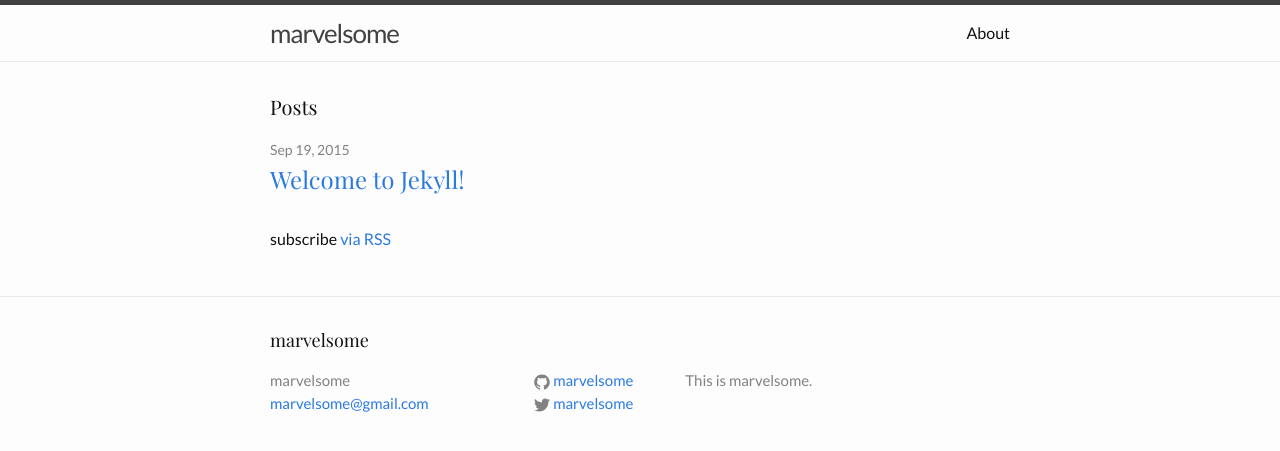
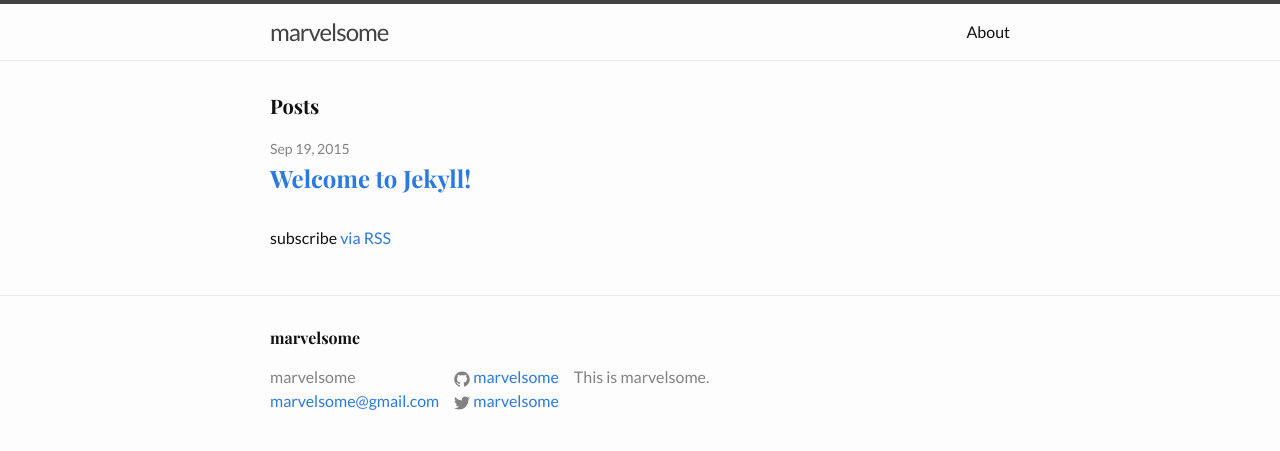
Before and after one commit to marvelsome/marvelsome.github.io, a Jekyll site: the page built from index.html, in a window 1280 px wide. Shown: the top 451 px of the page. Built offline with Jekyll 4.4.1, drawn with Linux system fonts in a browser that asks for light colours; some web fonts are replaced.

Commit message:
Converting px measurements to use variables

```diff
--- a/_sass/_base.scss
+++ b/_sass/_base.scss
@@ -81,7 +81,7 @@
  */
 h1, h2, h3, h4, h5, h6 {
     font-family: $header-font-family;
-    font-weight: $base-font-weight;
+    font-weight: $font-weight-bold;
 }
 
 
@@ -110,10 +110,10 @@
  */
 blockquote {
     color: $grey-color;
-    border-left: 4px solid $grey-color-light;
-    padding-left: $spacing-unit / 2;
-    font-size: 18px;
-    letter-spacing: -1px;
+    border-left: $base-font-size/4 solid $grey-color-light;
+    padding-left: $spacing-unit/2;
+    font-size: $base-font-size;
+    letter-spacing: 0;
     font-style: italic;
 
     > :last-child {
@@ -128,18 +128,18 @@
  */
 pre,
 code {
-    font-size: 15px;
+    font-size: $base-font-size*.9;
     border: 1px solid $grey-color-light;
-    border-radius: 3px;
+    border-radius: $base-font-size/4;
     background-color: #eef;
 }
 
 code {
-    padding: 1px 5px;
+    padding: 1px $base-font-size/4;
 }
 
 pre {
-    padding: 8px 12px;
+    padding: $base-font-size/2 $base-font-size*.75;
     overflow-x: scroll;
 
     > code {
@@ -194,8 +194,8 @@
 
     > svg {
         display: inline-block;
-        width: 16px;
-        height: 16px;
+        width: $base-font-size;
+        height: $base-font-size;
         vertical-align: middle;
 
         path {
--- a/_sass/_layout.scss
+++ b/_sass/_layout.scss
@@ -2,17 +2,17 @@
  * Site header
  */
 .site-header {
-    border-top: 5px solid $grey-color-dark;
+    border-top: $base-font-size/4 solid $grey-color-dark;
     border-bottom: 1px solid $grey-color-light;
-    min-height: 56px;
+    min-height: $base-font-size*3.5;
 
     // Positioning context for the mobile navigation icon
     position: relative;
 }
 
 .site-title {
-    font-size: 26px;
-    line-height: 56px;
+    font-size: $base-font-size*1.5;
+    line-height: $base-font-size*3.5;
     letter-spacing: -1px;
     margin-bottom: 0;
     float: left;
@@ -25,7 +25,7 @@
 
 .site-nav {
     float: right;
-    line-height: 56px;
+    line-height: $base-font-size*3.5;
 
     .menu-icon {
         display: none;
@@ -37,31 +37,31 @@
 
         // Gaps between nav items, but not on the first one
         &:not(:first-child) {
-            margin-left: 20px;
+            margin-left: $base-font-size*1.25;
         }
     }
 
     @include media-query($on-palm) {
         position: absolute;
-        top: 9px;
-        right: 30px;
+        top: $base-font-size/2;
+        right: $base-font-size*1.5;
         background-color: $background-color;
         border: 1px solid $grey-color-light;
-        border-radius: 5px;
+        border-radius: $base-font-size/4;
         text-align: right;
 
         .menu-icon {
             display: block;
             float: right;
-            width: 36px;
-            height: 26px;
+            width: $base-font-size*2.5;
+            height: $base-font-size*1.5;
             line-height: 0;
-            padding-top: 10px;
+            padding-top: $base-font-size/2;
             text-align: center;
 
             > svg {
-                width: 18px;
-                height: 15px;
+                width: $base-font-size;
+                height: $base-font-size;
 
                 path {
                     fill: $grey-color-dark;
@@ -76,12 +76,12 @@
 
         &:hover .trigger {
             display: block;
-            padding-bottom: 5px;
+            padding-bottom: $base-font-size/4;
         }
 
         .page-link {
             display: block;
-            padding: 5px 10px;
+            padding: $base-font-size/4 $base-font-size/2;
         }
     }
 }
@@ -97,8 +97,8 @@
 }
 
 .footer-heading {
-    font-size: 18px;
-    margin-bottom: $spacing-unit / 2;
+    font-size: $base-font-size;
+    margin-bottom: $spacing-unit/2;
 }
 
 .contact-list,
@@ -108,51 +108,51 @@
 }
 
 .footer-col-wrapper {
-    font-size: 15px;
+    font-size: $base-font-size;
     color: $grey-color;
-    margin-left: -$spacing-unit / 2;
+    margin-left: -$spacing-unit/2;
     @extend %clearfix;
 }
 
 .footer-col {
     float: left;
-    margin-bottom: $spacing-unit / 2;
-    padding-left: $spacing-unit / 2;
+    margin-bottom: $spacing-unit/2;
+    padding-left: $spacing-unit/2;
 }
 
 .footer-col-1 {
-    width: -webkit-calc(35% - (#{$spacing-unit} / 2));
-    width:         calc(35% - (#{$spacing-unit} / 2));
+    width: -webkit-calc(35%-(#{$spacing-unit}/2));
+    width:         calc(35%-(#{$spacing-unit}/2));
 }
 
 .footer-col-2 {
-    width: -webkit-calc(20% - (#{$spacing-unit} / 2));
-    width:         calc(20% - (#{$spacing-unit} / 2));
+    width: -webkit-calc(20%-(#{$spacing-unit}/2));
+    width:         calc(20%-(#{$spacing-unit}/2));
 }
 
 .footer-col-3 {
-    width: -webkit-calc(45% - (#{$spacing-unit} / 2));
-    width:         calc(45% - (#{$spacing-unit} / 2));
+    width: -webkit-calc(45%-(#{$spacing-unit}/2));
+    width:         calc(45%-(#{$spacing-unit}/2));
 }
 
 @include media-query($on-laptop) {
     .footer-col-1,
     .footer-col-2 {
-        width: -webkit-calc(50% - (#{$spacing-unit} / 2));
-        width:         calc(50% - (#{$spacing-unit} / 2));
+        width: -webkit-calc(50%-(#{$spacing-unit}/2));
+        width:         calc(50%-(#{$spacing-unit}/2));
     }
 
     .footer-col-3 {
-        width: -webkit-calc(100% - (#{$spacing-unit} / 2));
-        width:         calc(100% - (#{$spacing-unit} / 2));
+        width: -webkit-calc(100%-(#{$spacing-unit}/2));
+        width:         calc(100%-(#{$spacing-unit}/2));
     }
 }
 
 @include media-query($on-palm) {
     .footer-col {
         float: none;
-        width: -webkit-calc(100% - (#{$spacing-unit} / 2));
-        width:         calc(100% - (#{$spacing-unit} / 2));
+        width: -webkit-calc(100%-(#{$spacing-unit}/2));
+        width:         calc(100%-(#{$spacing-unit}/2));
     }
 }
 
@@ -166,7 +166,7 @@
 }
 
 .page-heading {
-    font-size: 20px;
+    font-size: $base-font-size*1.25;
 }
 
 .post-list {
@@ -185,7 +185,7 @@
 
 .post-link {
     display: block;
-    font-size: 24px;
+    font-size: $base-font-size*1.5;
 }
 
 
@@ -198,12 +198,12 @@
 }
 
 .post-title {
-    font-size: 42px;
+    font-size: $base-font-size*2.5;
     letter-spacing: -1px;
     line-height: 1;
 
     @include media-query($on-laptop) {
-        font-size: 36px;
+        font-size: $base-font-size*2.5;
     }
 }
 
@@ -211,26 +211,26 @@
     margin-bottom: $spacing-unit;
 
     h2 {
-        font-size: 32px;
+        font-size: $base-font-size*2;
 
         @include media-query($on-laptop) {
-            font-size: 28px;
+            font-size: $base-font-size*1.75;
         }
     }
 
     h3 {
-        font-size: 26px;
+        font-size: $base-font-size*1.5;
 
         @include media-query($on-laptop) {
-            font-size: 22px;
+            font-size: $base-font-size*1.5;
         }
     }
 
     h4 {
-        font-size: 20px;
+        font-size: $base-font-size*1.25;
 
         @include media-query($on-laptop) {
-            font-size: 18px;
+            font-size: $base-font-size;
         }
     }
 }
--- a/css/main.scss
+++ b/css/main.scss
@@ -6,12 +6,20 @@
 
 
 // Our variables
+
+// Typography
 $base-font-family:  'Lato', sans-serif;
 $base-font-size:    16px;
 $base-font-weight:  400;
+$base-line-height:  1.5;
+
 $header-font-family:'Playfair Display', serif;
+
 $small-font-size:   $base-font-size * 0.875;
-$base-line-height:  1.5;
+$font-weight-light: 300;
+$font-weight-normal:400;
+$font-weight-bold:  700;
+$font-weight-black: 900;
 
 $spacing-unit:     	30px;
 
```
